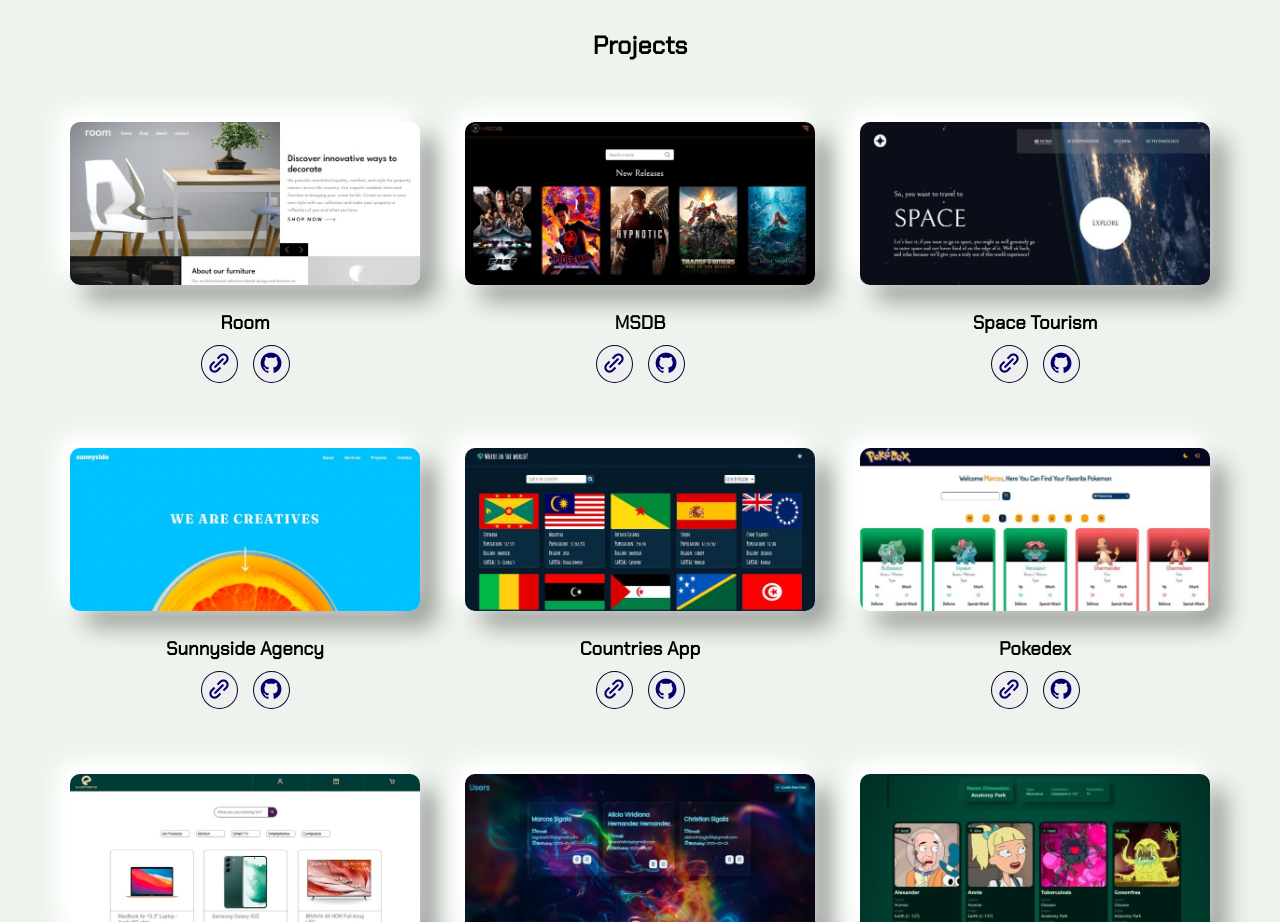
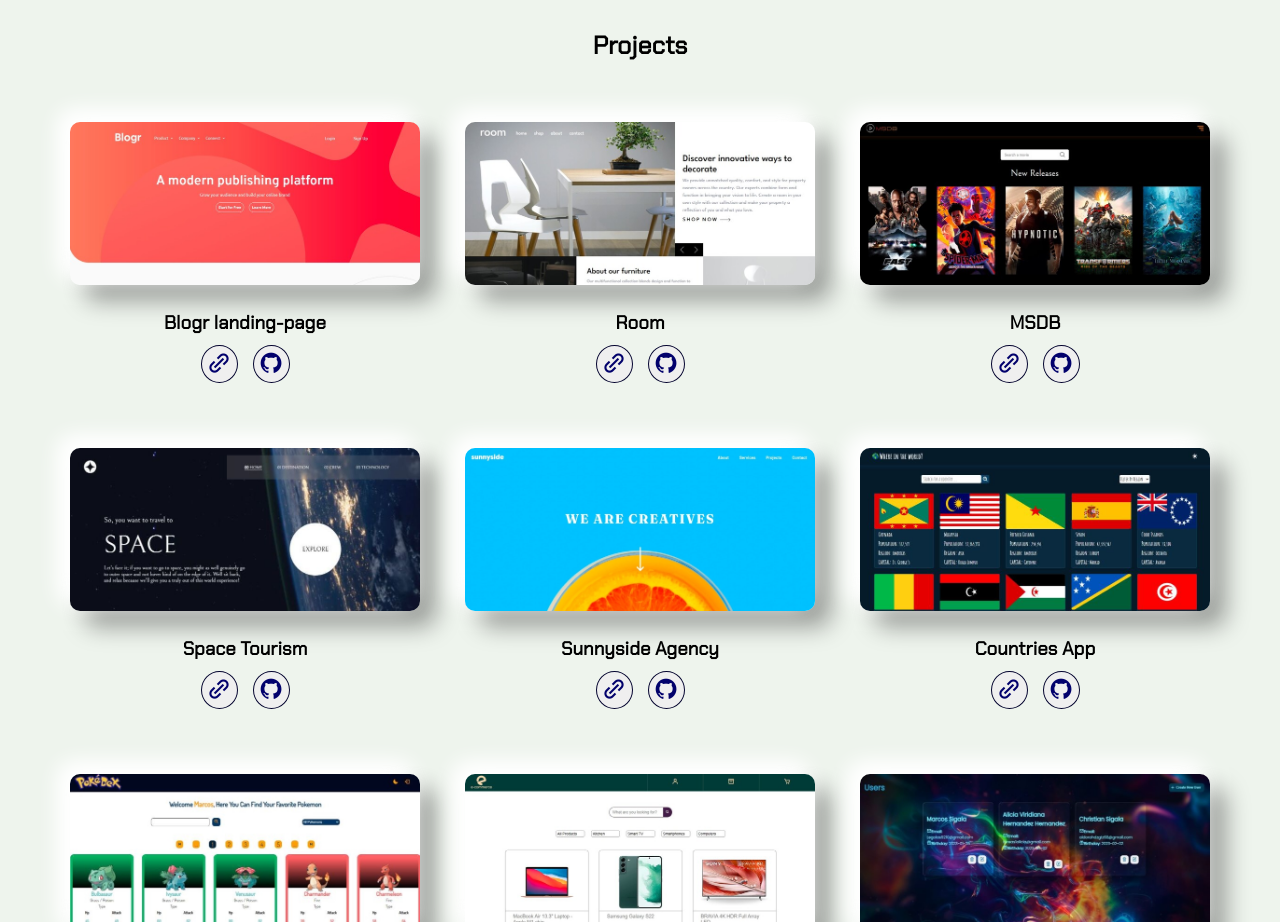
Before and after one commit to marksc26/newPortfolio, a React (Vite) app: page / in a window 1280 px wide. Shown: the part 1400-2322 px from the top of the page. Built offline with nearby package versions, Linux system fonts and the light colour scheme.

Commit message:
blogr-project

```diff
--- a/src/App.jsx
+++ b/src/App.jsx
@@ -12,6 +12,7 @@
 import news from '../src/assets/images/news-page.jpg'
 import msdb from '../src/assets/images/msdb.jpg'
 import room from '../src/assets/images/room.jpg'
+import blogr from '../src/assets/images/blogr.jpg'
 import logoDark from '../src/assets/LOGO_BNC.png'
 import logoLight from '../src/assets/LOGO_CLR.png'
 import iconDark from '../src/assets/ICONO_BN-01.png'
@@ -240,6 +241,23 @@
           <h3 className='projects-title' >Projects</h3>
         </div>
         <div className='projects-container'>
+          <div data-aos='fade-up'>
+            <div className='image-container'>
+              <img className={!darkMode ? 'image-project' : 'image-project-dark'} src={blogr} alt="" />
+            </div>
+
+            <div className='info-container'>
+              <h3>Blogr landing-page</h3>
+              <div className='links-container'>
+                <button>
+                  <a href="https://blogr-landing-page-msc.netlify.app/" target='_blank'><i className='bx bx-link-alt'></i></a>
+                </button>
+                <button>
+                  <a href="https://github.com/marksc26/blogr-landing-page.git" target='_blank'><i className='bx bxl-github'></i></a>
+                </button>
+              </div>
+            </div>
+          </div>
           <div data-aos='fade-up'>
             <div className='image-container'>
               <img className={!darkMode ? 'image-project' : 'image-project-dark'} src={room} alt="" />
```
Also changed, not shown: src/assets/images/blogr.jpg (added).
